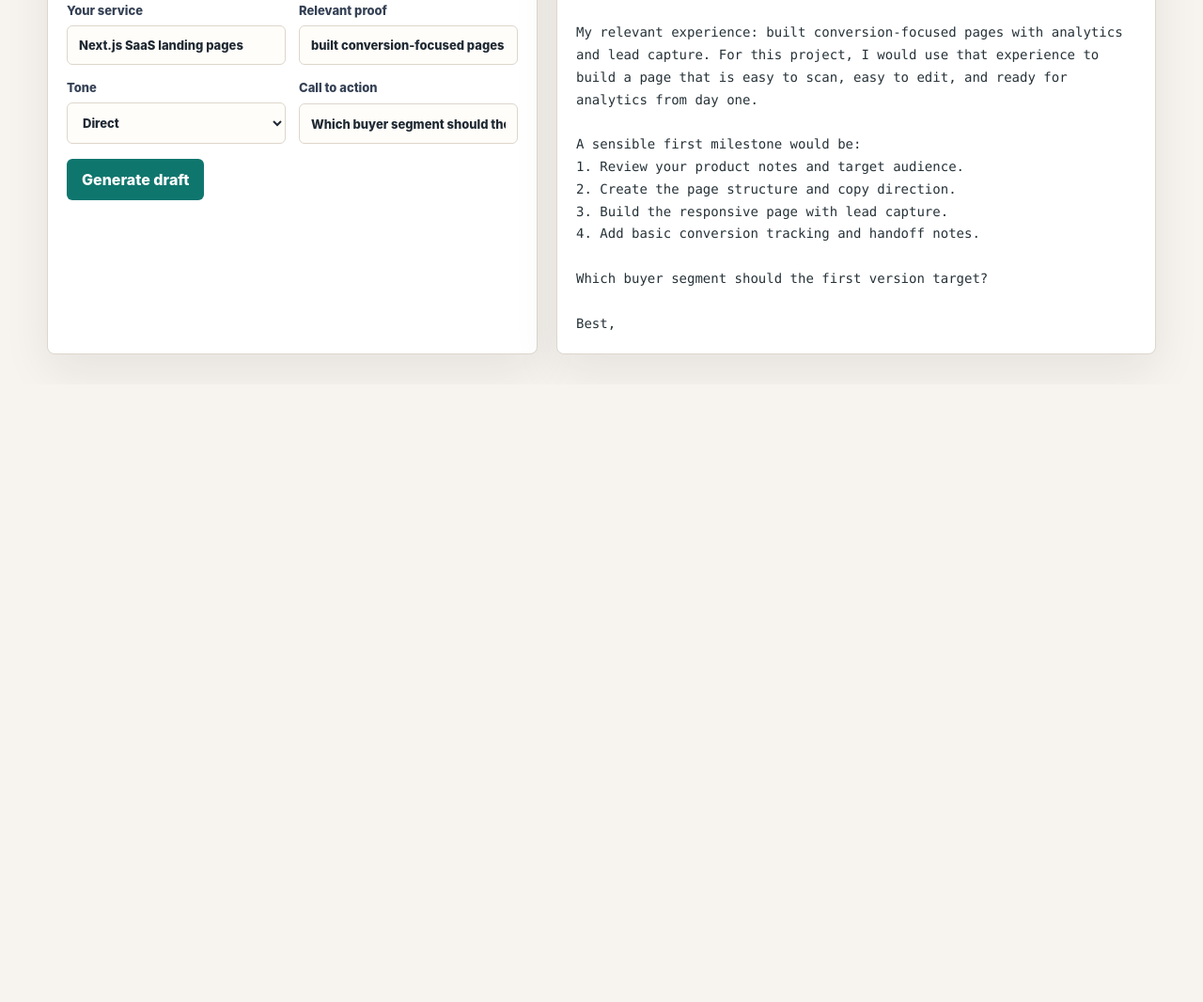
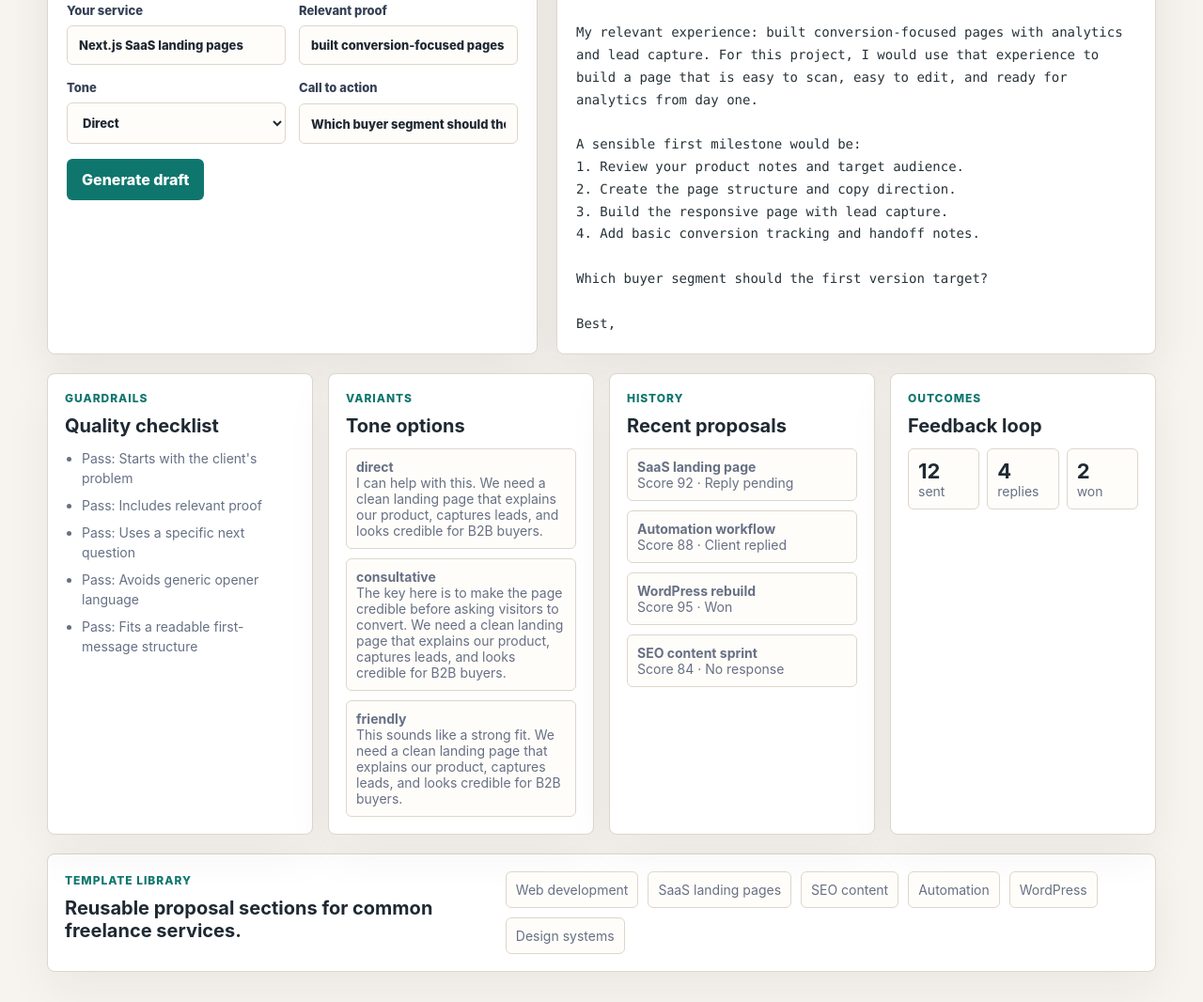
Before and after one commit to yaverabbas/upwork-proposal-generator-ai, a website: page index.html in a window 1280 px wide. Shown: the part 712-1778 px from the top of the page at 94% size. Before the commit the page ends 1121 px from the top, so only its background shows below. Drawn offline with Linux system fonts and the light colour scheme.

Commit message:
Expand SEO-ready public portfolio demo

```diff
--- a/index.html
+++ b/index.html
@@ -3,10 +3,10 @@
   <head>
     <meta charset="utf-8">
     <meta name="viewport" content="width=device-width, initial-scale=1">
-    <title>ProposalForge AI</title>
+    <title>Upwork Proposal Generator AI</title>
     <meta
       name="description"
-      content="A clean portfolio demo for generating client-first Upwork proposals."
+      content="An AI Upwork proposal generator demo with scoring, guardrails, variants, and proposal history."
     >
     <link rel="stylesheet" href="./styles.css">
   </head>
@@ -52,7 +52,7 @@
           <div class="grid-two">
             <label>
               Tone
-              <select id="tone" name="tone">
+            <select id="tone" name="tone">
                 <option value="direct">Direct</option>
                 <option value="consultative">Consultative</option>
                 <option value="friendly">Friendly</option>
@@ -75,6 +75,48 @@
           <pre id="proposalOutput"></pre>
         </aside>
       </section>
+
+      <section class="feature-grid" aria-label="Proposal generator features">
+        <article>
+          <p class="eyebrow">Guardrails</p>
+          <h2>Quality checklist</h2>
+          <ul id="qualityList"></ul>
+        </article>
+        <article>
+          <p class="eyebrow">Variants</p>
+          <h2>Tone options</h2>
+          <div id="variantList" class="stack-list"></div>
+        </article>
+        <article>
+          <p class="eyebrow">History</p>
+          <h2>Recent proposals</h2>
+          <div id="historyList" class="stack-list"></div>
+        </article>
+        <article>
+          <p class="eyebrow">Outcomes</p>
+          <h2>Feedback loop</h2>
+          <div class="outcome-grid">
+            <span><strong>12</strong> sent</span>
+            <span><strong>4</strong> replies</span>
+            <span><strong>2</strong> won</span>
+          </div>
+        </article>
+      </section>
+
+      <section class="feature-band">
+        <div>
+          <p class="eyebrow">Template library</p>
+          <h2>Reusable proposal sections for common freelance services.</h2>
+        </div>
+        <div class="template-tags">
+          <span>Web development</span>
+          <span>SaaS landing pages</span>
+          <span>SEO content</span>
+          <span>Automation</span>
+          <span>WordPress</span>
+          <span>Design systems</span>
+        </div>
+      </section>
     </main>
     <script src="./script.js"></script>
   </body>
--- a/package.json
+++ b/package.json
@@ -1,8 +1,8 @@
 {
-  "name": "proposalforge-ai",
+  "name": "upwork-proposal-generator-ai",
   "version": "0.1.0",
   "private": true,
-  "description": "A clean portfolio demo for generating client-first Upwork proposals.",
+  "description": "A portfolio-ready AI Upwork proposal generator with scoring, variants, guardrails, templates, and mock history.",
   "scripts": {
     "check": "node tools/quality-check.mjs"
   }
--- a/script.js
+++ b/script.js
@@ -2,6 +2,9 @@ const form = document.querySelector("#proposalForm");
 const output = document.querySelector("#proposalOutput");
 const score = document.querySelector("#score");
 const copyButton = document.querySelector("#copyButton");
+const qualityList = document.querySelector("#qualityList");
+const variantList = document.querySelector("#variantList");
+const historyList = document.querySelector("#historyList");
 
 function clean(value) {
   return String(value || "").trim();
@@ -54,6 +57,38 @@ function buildProposal(fields) {
   ].join("\n");
 }
 
+function buildChecklist(fields) {
+  return [
+    {
+      label: "Starts with the client's problem",
+      done: fields.jobBrief.length > 80
+    },
+    {
+      label: "Includes relevant proof",
+      done: fields.proof.length > 18
+    },
+    {
+      label: "Uses a specific next question",
+      done: fields.cta.endsWith("?")
+    },
+    {
+      label: "Avoids generic opener language",
+      done: !/dear hiring manager/i.test(fields.jobBrief)
+    },
+    {
+      label: "Fits a readable first-message structure",
+      done: fields.service.length > 8
+    }
+  ];
+}
+
+function buildVariants(fields) {
+  return ["direct", "consultative", "friendly"].map((tone) => ({
+    tone,
+    preview: `${toneLead(tone)} ${firstSentence(fields.jobBrief)}.`
+  }));
+}
+
 function readFields() {
   return {
     jobTitle: clean(form.jobTitle.value),
@@ -69,6 +104,12 @@ function render() {
   const fields = readFields();
   output.textContent = buildProposal(fields);
   score.textContent = calculateScore(fields);
+  qualityList.innerHTML = buildChecklist(fields)
+    .map((item) => `<li>${item.done ? "Pass" : "Improve"}: ${item.label}</li>`)
+    .join("");
+  variantList.innerHTML = buildVariants(fields)
+    .map((item) => `<div><strong>${item.tone}</strong><br>${item.preview}</div>`)
+    .join("");
 }
 
 form.addEventListener("submit", (event) => {
@@ -85,3 +126,12 @@ copyButton.addEventListener("click", async () => {
 });
 
 render();
+
+historyList.innerHTML = [
+  ["SaaS landing page", "Score 92", "Reply pending"],
+  ["Automation workflow", "Score 88", "Client replied"],
+  ["WordPress rebuild", "Score 95", "Won"],
+  ["SEO content sprint", "Score 84", "No response"]
+]
+  .map(([title, quality, outcome]) => `<div><strong>${title}</strong><br>${quality} · ${outcome}</div>`)
+  .join("");
--- a/styles.css
+++ b/styles.css
@@ -93,6 +93,80 @@ h1 {
   gap: 20px;
 }
 
+.feature-grid {
+  display: grid;
+  grid-template-columns: repeat(4, minmax(0, 1fr));
+  gap: 16px;
+  margin-top: 20px;
+}
+
+.feature-grid article,
+.feature-band {
+  border: 1px solid var(--line);
+  border-radius: 8px;
+  background: var(--surface);
+  padding: 18px;
+  box-shadow: 0 18px 50px rgba(31, 41, 51, 0.06);
+}
+
+.feature-grid h2,
+.feature-band h2 {
+  margin: 0 0 12px;
+  font-size: 20px;
+}
+
+.feature-grid ul {
+  display: grid;
+  gap: 8px;
+  margin: 0;
+  padding-left: 18px;
+  color: var(--muted);
+  font-size: 14px;
+  line-height: 1.5;
+}
+
+.stack-list {
+  display: grid;
+  gap: 10px;
+}
+
+.stack-list div,
+.outcome-grid span,
+.template-tags span {
+  border: 1px solid var(--line);
+  border-radius: 6px;
+  padding: 10px;
+  background: #fffdf9;
+  color: var(--muted);
+  font-size: 14px;
+}
+
+.outcome-grid {
+  display: grid;
+  grid-template-columns: repeat(3, 1fr);
+  gap: 8px;
+}
+
+.outcome-grid strong {
+  display: block;
+  color: var(--ink);
+  font-size: 22px;
+}
+
+.feature-band {
+  display: grid;
+  grid-template-columns: minmax(0, 0.8fr) minmax(0, 1.2fr);
+  gap: 20px;
+  align-items: center;
+  margin-top: 20px;
+}
+
+.template-tags {
+  display: flex;
+  flex-wrap: wrap;
+  gap: 10px;
+}
+
 .builder,
 .output-card {
   padding: 20px;
@@ -175,6 +249,8 @@ pre {
 @media (max-width: 860px) {
   .hero,
   .workspace,
+  .feature-grid,
+  .feature-band,
   .grid-two {
     grid-template-columns: 1fr;
   }
```
Also changed, not shown: README.md.
